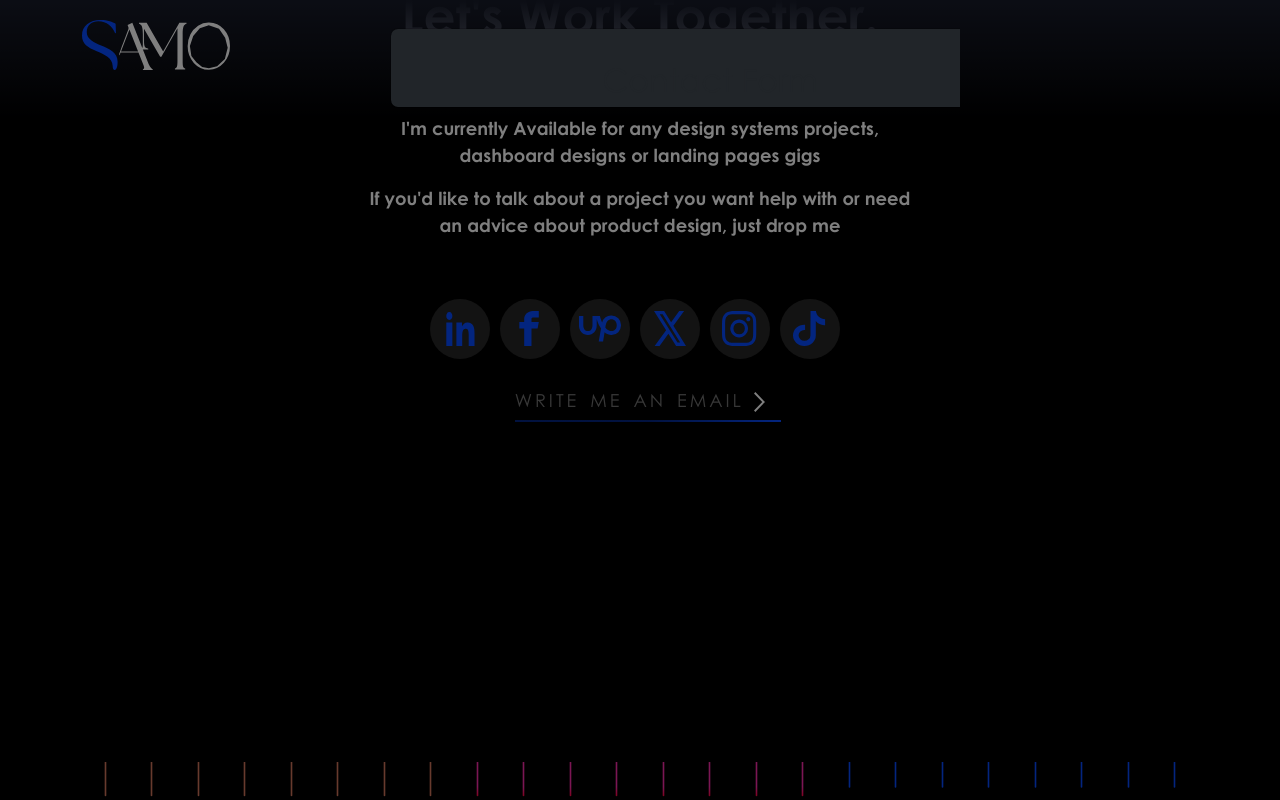
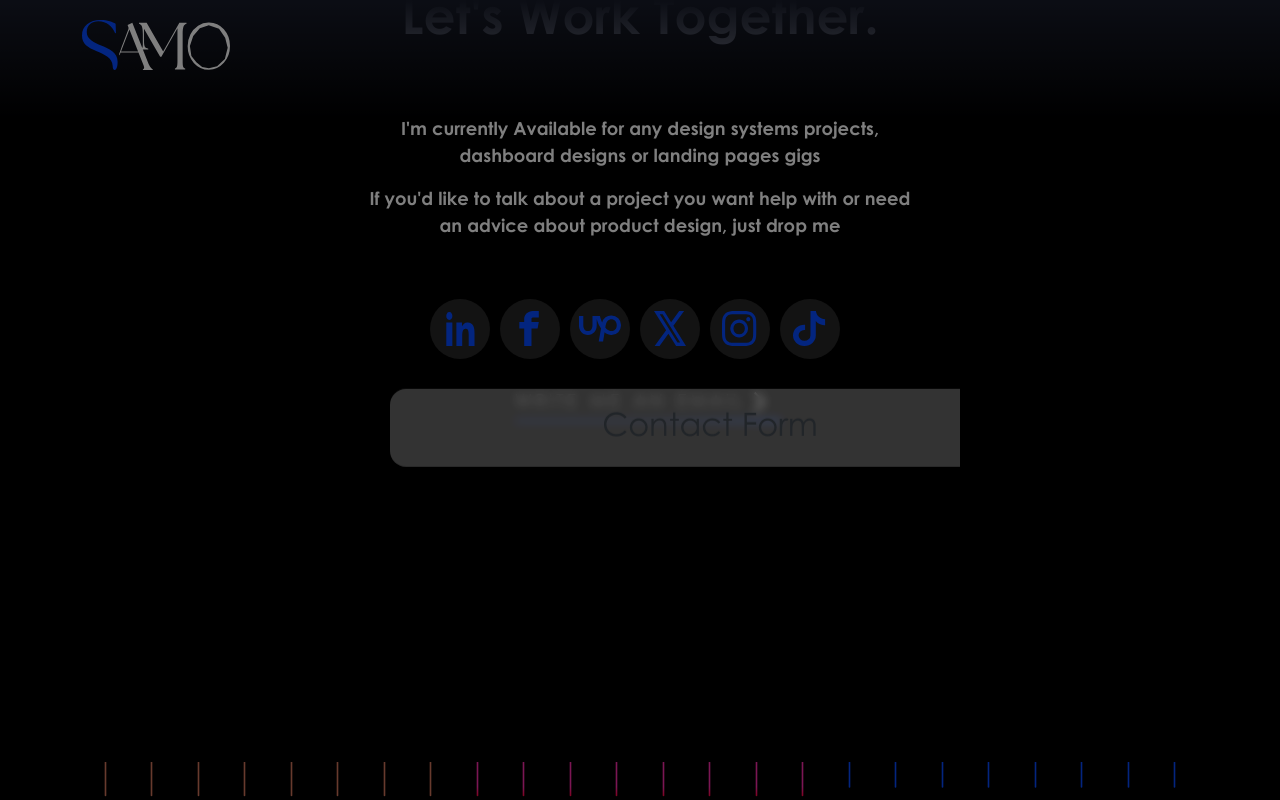
Before and after one commit to Hamza-Noah/Islam-Project, a React (Vite) app: page / in a window 1280 px wide. Both pictures are taken after a click on the button "WRITE ME AN EMAIL". Shown: the part 4092-4892 px from the top of the page. Built offline with nearby package versions, Linux system fonts and the light colour scheme.

Commit message:
added the glassy background to the modal

```diff
--- a/src/components/SendMail/SendMail.jsx
+++ b/src/components/SendMail/SendMail.jsx
@@ -1,23 +1,22 @@
-import React from 'react';
+import React from "react";
 import style from "./send-mail.module.css";
-
 
 export default function SendMail() {
   return (
-
     <div
-            className={`${style.modal} modal fade`}
+      className="modal fade"
       id="exampleModal"
       tabIndex={-1}
       aria-labelledby="exampleModalLabel"
       aria-hidden="true"
     >
-            <div className={`modal-dialog ${style["modal-dialog"]}`}>
-              <div className={`modal-content bg-dark ${style["modal-content"]}`} >
-                <div className="modal-body"></div>
+      <div className="modal-dialog ">
+        <div className="modal-content">
+          <div className="modal-body">
             <h2>Contact Form</h2>
           </div>
         </div>
       </div>
-    )
+    </div>
+  );
 }
--- a/src/components/SendMail/send-mail.module.css
+++ b/src/components/SendMail/send-mail.module.css
@@ -1,12 +1,27 @@
-.modal {
-  width: 50vw !important;
+:global(.modal) {
   top: 50% !important;
   left: 50% !important;
   transform: translate(-50%, -50%);
-  .modal-dialog {
-    width: 50vw !important;
-  }
+  width: 50vw !important;
+
 }
-.modal-content {
+
+:global(.modal-dialog) {
+  /* margin-left: 0 !important; */
+  /* margin-right: 0 !important; */
   width: 50vw !important;
+  top: 50%;
+  transform: translateY(-50%) !important;
 }
+
+/* :global(.modal-body), */
+:global(.modal-content) {
+  width: 50vw !important;
+  border: none !important;
+  background: rgba(255, 255, 255, 0.2);
+  border-radius: 16px;
+  box-shadow: 0 4px 30px rgba(0, 0, 0, 0.1);
+  backdrop-filter: blur(5px);
+  -webkit-backdrop-filter: blur(5px);
+  border: 1px solid rgba(255, 255, 255, 0.3);
+}
```
Lines whose indentation alone changed are shown as unchanged.
